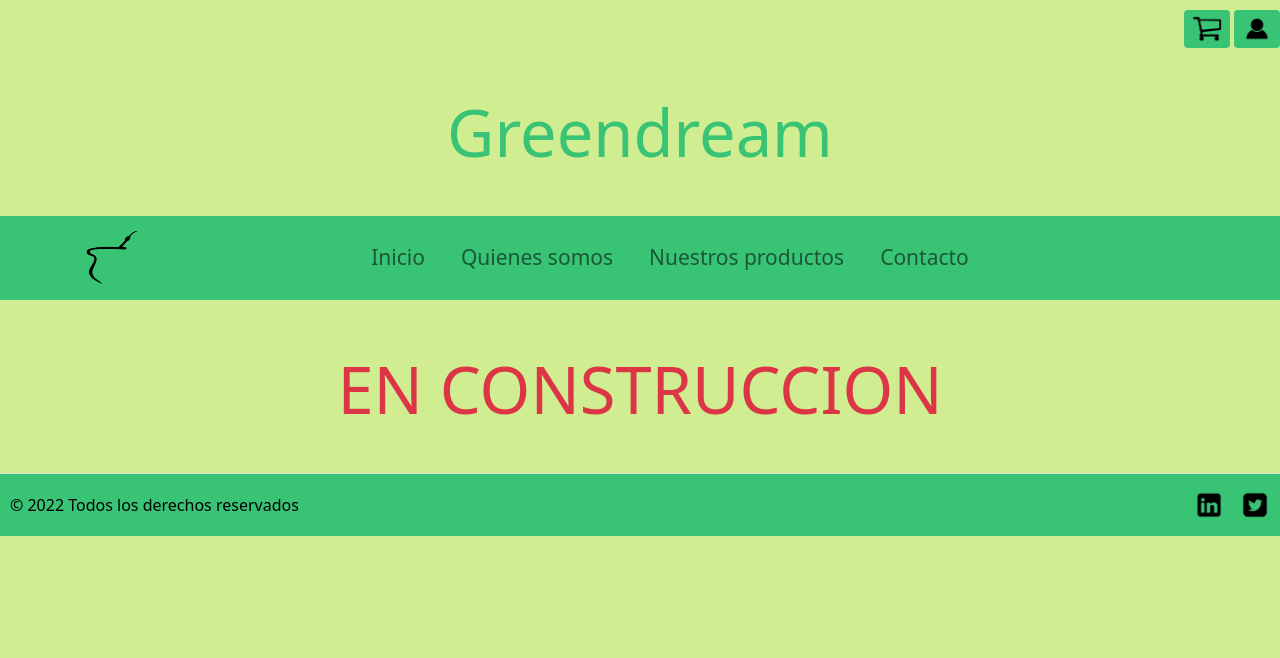
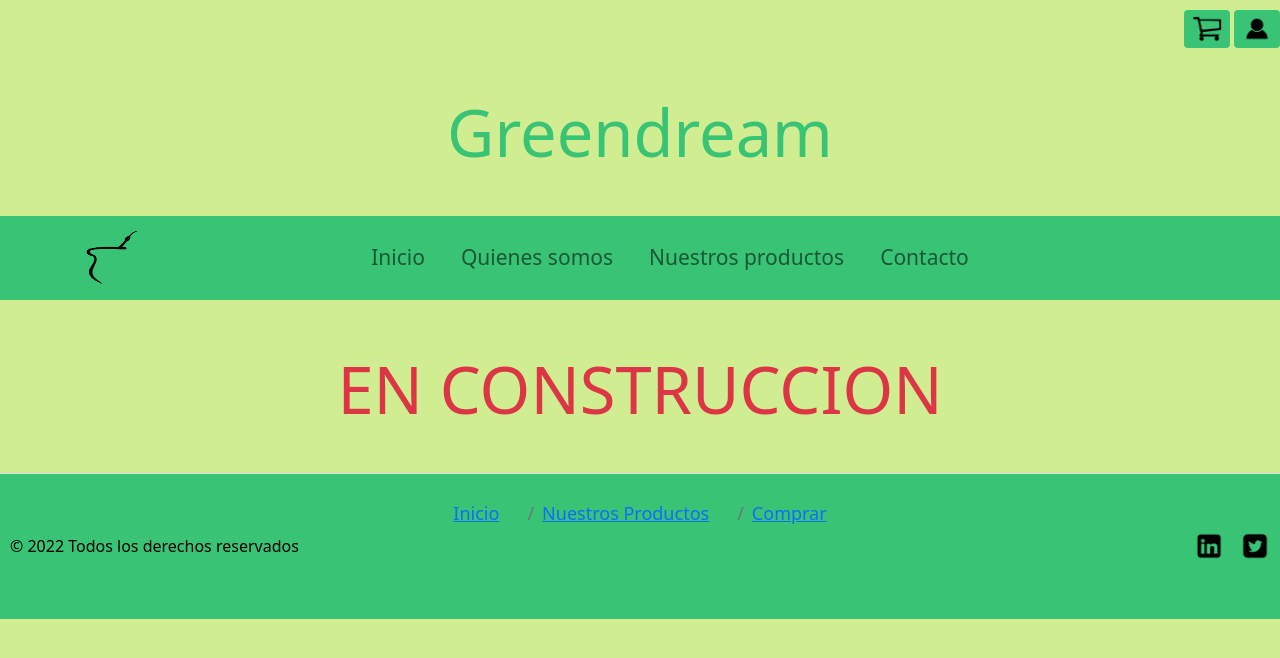
Before and after one commit to cortese1982/Segunda-entrega, a plain HTML site: page comprar.html in a window 1280 px wide. Drawn offline with nearby package versions, Linux system fonts and the light colour scheme.

Commit message:
breadcrumb

```diff
--- a/comprar.html
+++ b/comprar.html
@@ -60,6 +60,13 @@
     <div class="col-md-4 d-flex align-items-center">
       <span class="mb-3 mb-md-0">© 2022 Todos los derechos reservados</span>
     </div>
+    <nav aria-label="breadcrumb">
+      <ol class="breadcrumb">
+        <li class="breadcrumb-item"><a href="./index.html">Inicio</a></li>
+        <li class="breadcrumb-item active"><a href="./nuestrosProductos.html">Nuestros Productos</a></li>
+        <li class="breadcrumb-item active"><a href="#">Comprar</a></li>
+      </ol>
+    </nav>
 
     <ul class="nav col-md-4 justify-content-end list-unstyled d-flex">
       <a href="#">
--- a/scss/estilos.scss
+++ b/scss/estilos.scss
@@ -171,3 +171,6 @@ img {
     text-align: center;
     filter: brightness($brilloOscuro);
 }
+.breadcrumb{
+    font-size: 18px;
+}
```
Also changed, not shown: contacto.html (+6 -1 lines), index.html (+8 -1 lines), nuestrosProductos.html (+6 -1 lines), quienesSomos.html (+6 -1 lines), registro.html (+6 -1 lines), css/estilos.css, 1 other file.
